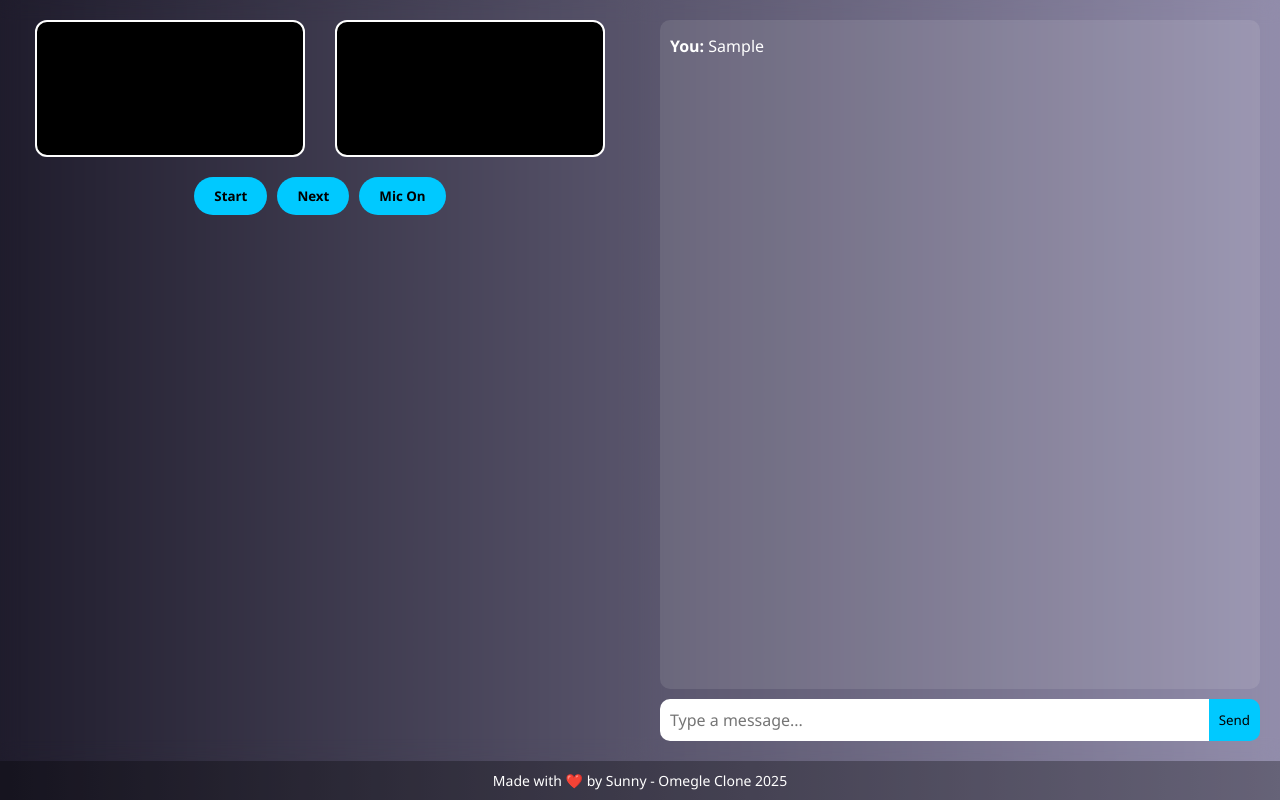
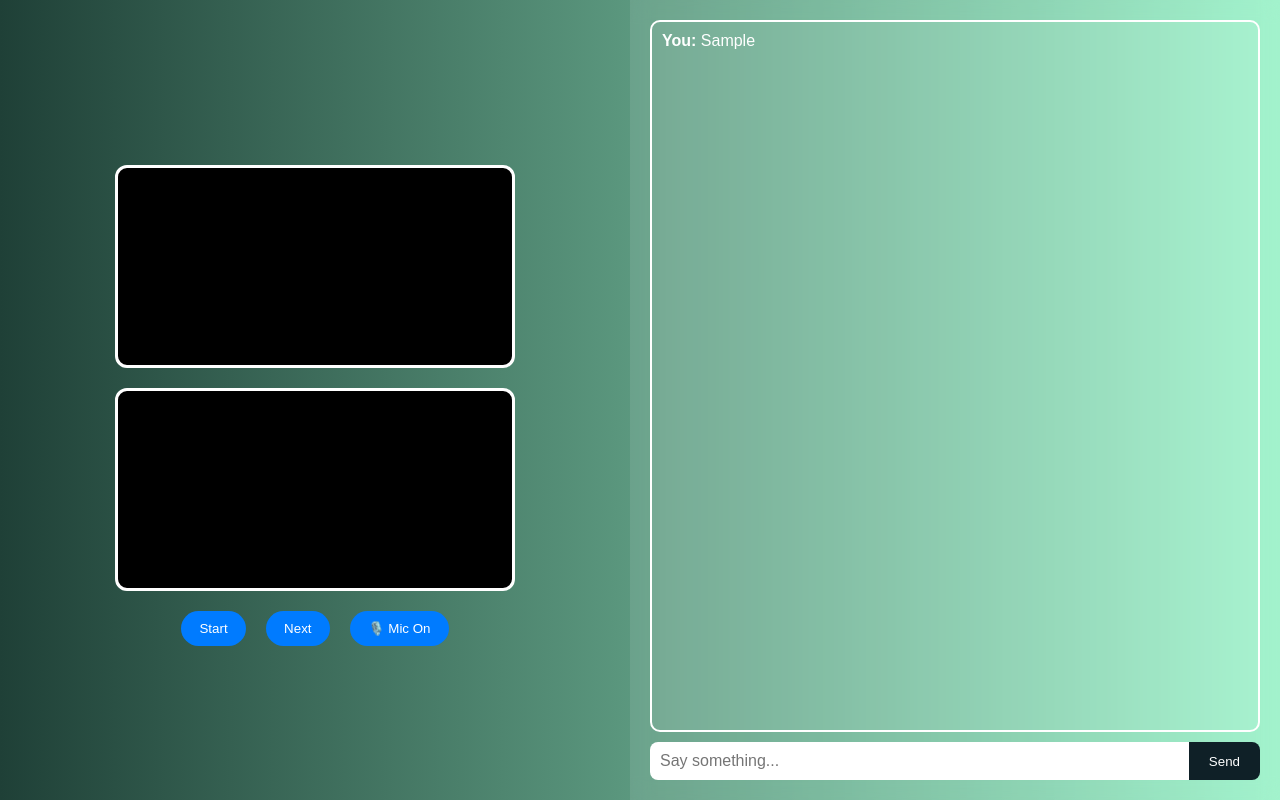
Before and after one commit to Alert9820/Omegle, a website: page public/index.html in a window 1280 px wide. Both pictures are taken after typing "Sample" into the empty fields and a click on the button "Send". Drawn offline with nearby package versions, Linux system fonts and the light colour scheme; no server answers.

Commit message:
Update index.html

```diff
--- a/public/index.html
+++ b/public/index.html
@@ -1,127 +1,129 @@
-<!-- public/index.html --><!DOCTYPE html><html lang="en">
+<!DOCTYPE html>
+<html lang="en">
 <head>
   <meta charset="UTF-8" />
-  <meta name="viewport" content="width=device-width, initial-scale=1.0" />
+  <meta name="viewport" content="width=device-width, initial-scale=1.0"/>
   <title>Omegle Clone - Sunny</title>
   <style>
-    * {
-      box-sizing: border-box;
-      font-family: 'Segoe UI', sans-serif;
-    }
+    * { box-sizing: border-box; font-family: 'Poppins', sans-serif; }
     body {
       margin: 0;
-      background: linear-gradient(to right, #1f1c2c, #928dab);
-      color: white;
+      padding: 0;
+      background: linear-gradient(to right, #1f4037, #99f2c8);
+      display: flex;
+      flex-direction: row;
+      height: 100vh;
+      overflow: hidden;
+    }
+
+    #video-section {
+      flex: 1;
       display: flex;
       flex-direction: column;
-      height: 100vh;
+      justify-content: center;
+      align-items: center;
+      padding: 10px;
     }
-    .main {
+
+    video {
+      width: 90%;
+      max-width: 400px;
+      margin: 10px;
+      border-radius: 12px;
+      border: 3px solid #fff;
+      background: #000;
+    }
+
+    #chat-section {
       flex: 1;
-      display: flex;
-      flex-direction: row;
-      overflow: hidden;
-    }
-    .video-panel, .chat-panel {
-      flex: 1;
-      padding: 20px;
+      background: rgba(255, 255, 255, 0.1);
+      backdrop-filter: blur(10px);
       display: flex;
       flex-direction: column;
-      backdrop-filter: blur(10px);
+      padding: 20px;
     }
-    .video-container {
-      display: flex;
-      justify-content: space-around;
-      flex-wrap: wrap;
-    }
-    video {
-      width: 45%;
-      max-height: 240px;
-      border-radius: 12px;
-      background: black;
-      border: 2px solid white;
-    }
-    .controls {
-      margin-top: 20px;
-      display: flex;
-      justify-content: center;
-      gap: 10px;
-    }
-    .controls button {
-      padding: 10px 20px;
-      border-radius: 20px;
-      border: none;
-      background: #00c9ff;
-      color: #000;
-      cursor: pointer;
-      font-weight: bold;
-    }
-    .chat-box {
+
+    #messages {
       flex: 1;
-      background: rgba(255, 255, 255, 0.1);
-      border-radius: 10px;
-      padding: 10px;
       overflow-y: auto;
       margin-bottom: 10px;
+      padding: 10px;
+      border: 2px solid white;
+      border-radius: 10px;
+      background-color: #ffffff10;
+      color: #fff;
     }
-    .chat-box div {
-      margin: 5px 0;
-    }
-    .chat-input {
+
+    #message-input {
       display: flex;
     }
-    .chat-input input {
+
+    #message-input input {
       flex: 1;
       padding: 10px;
-      border-radius: 10px 0 0 10px;
       border: none;
+      border-radius: 8px 0 0 8px;
       font-size: 16px;
     }
-    .chat-input button {
-      padding: 10px;
+
+    #message-input button {
+      padding: 10px 20px;
       border: none;
-      background: #00c9ff;
-      color: #000;
-      border-radius: 0 10px 10px 0;
+      background-color: #0f2027;
+      color: white;
+      border-radius: 0 8px 8px 0;
       cursor: pointer;
     }
-    footer {
+
+    #controls {
+      margin-top: 10px;
       text-align: center;
-      padding: 10px;
-      font-size: 14px;
-      background: rgba(0, 0, 0, 0.3);
     }
+
+    button.control {
+      margin: 0 8px;
+      padding: 10px 18px;
+      border-radius: 25px;
+      background-color: #007bff;
+      color: white;
+      border: none;
+      cursor: pointer;
+    }
+
     @media (max-width: 768px) {
-      .main { flex-direction: column; }
-      video { width: 100%; }
+      body { flex-direction: column; }
+      #video-section, #chat-section {
+        width: 100%;
+        flex: none;
+        height: 50vh;
+      }
     }
   </style>
 </head>
 <body>
-  <div class="main">
-    <div class="video-panel">
-      <div class="video-container">
+  <div id="video-section">
     <video id="localVideo" autoplay muted playsinline></video>
     <video id="remoteVideo" autoplay playsinline></video>
-      </div>
-      <div class="controls">
-        <button id="startBtn">Start</button>
-        <button id="nextBtn">Next</button>
-        <button id="micBtn">Mic On</button>
+    <div id="controls">
+      <button class="control" id="startBtn">Start</button>
+      <button class="control" id="nextBtn">Next</button>
+      <button class="control" id="micBtn">🎙️ Mic On</button>
     </div>
   </div>
-    <div class="chat-panel">
-      <div class="chat-box" id="messages"></div>
-      <div class="chat-input">
-        <input type="text" id="msgBox" placeholder="Type a message...">
+
+  <div id="chat-section">
+    <div id="messages"></div>
+    <div id="message-input">
+      <input type="text" id="msgBox" placeholder="Say something..." />
       <button id="sendBtn">Send</button>
     </div>
   </div>
-  </div>
-  <footer>Made with ❤️ by Sunny - Omegle Clone 2025</footer>  <script src="/socket.io/socket.io.js"></script>  <script>
+
+  <script src="/socket.io/socket.io.js"></script>
+  <script>
     const socket = io();
     let localStream, peerConnection;
-    let micOn = true;
+    let isMicOn = true;
     const config = { iceServers: [{ urls: 'stun:stun.l.google.com:19302' }] };
 
     const localVideo = document.getElementById('localVideo');
@@ -133,58 +135,69 @@
     const sendBtn = document.getElementById('sendBtn');
     const messages = document.getElementById('messages');
 
-    startBtn.onclick = async () => {
+    async function getMedia() {
+      if (!localStream) {
         localStream = await navigator.mediaDevices.getUserMedia({ video: true, audio: true });
         localVideo.srcObject = localStream;
+      }
+    }
+
+    function appendMessage(msg, sender) {
+      const div = document.createElement('div');
+      div.innerHTML = `<b>${sender}:</b> ${msg}`;
+      messages.appendChild(div);
+      messages.scrollTop = messages.scrollHeight;
+    }
+
+    function createPeerConnection() {
+      const pc = new RTCPeerConnection(config);
+      pc.onicecandidate = e => { if (e.candidate) socket.emit('candidate', e.candidate); };
+      pc.ontrack = e => remoteVideo.srcObject = e.streams[0];
+      localStream.getTracks().forEach(track => pc.addTrack(track, localStream));
+      return pc;
+    }
+
+    startBtn.onclick = async () => {
+      await getMedia();
       socket.emit('ready');
     };
 
     nextBtn.onclick = () => {
-      socket.emit('next');
       if (peerConnection) peerConnection.close();
       remoteVideo.srcObject = null;
       messages.innerHTML = '';
+      socket.emit('next');
     };
 
     micBtn.onclick = () => {
       if (!localStream) return;
-      micOn = !micOn;
-      localStream.getAudioTracks()[0].enabled = micOn;
-      micBtn.textContent = micOn ? 'Mic On' : 'Mic Off';
+      isMicOn = !isMicOn;
+      localStream.getAudioTracks()[0].enabled = isMicOn;
+      micBtn.textContent = isMicOn ? '🎙️ Mic On' : '🔇 Mic Off';
     };
 
     sendBtn.onclick = () => {
       const msg = msgBox.value.trim();
       if (msg) {
+        appendMessage(msg, 'You');
         socket.emit('message', msg);
-        messages.innerHTML += `<div><b>You:</b> ${msg}</div>`;
         msgBox.value = '';
       }
     };
 
-    socket.on('message', msg => {
-      messages.innerHTML += `<div><b>Stranger:</b> ${msg}</div>`;
-    });
+    socket.on('message', msg => appendMessage(msg, 'Stranger'));
 
     socket.on('startCall', async () => {
-      peerConnection = new RTCPeerConnection(config);
-      localStream.getTracks().forEach(track => peerConnection.addTrack(track, localStream));
-      peerConnection.ontrack = e => remoteVideo.srcObject = e.streams[0];
-      peerConnection.onicecandidate = e => {
-        if (e.candidate) socket.emit('candidate', e.candidate);
-      };
+      await getMedia();
+      peerConnection = createPeerConnection();
       const offer = await peerConnection.createOffer();
       await peerConnection.setLocalDescription(offer);
       socket.emit('offer', offer);
     });
 
     socket.on('offer', async offer => {
-      peerConnection = new RTCPeerConnection(config);
-      localStream.getTracks().forEach(track => peerConnection.addTrack(track, localStream));
-      peerConnection.ontrack = e => remoteVideo.srcObject = e.streams[0];
-      peerConnection.onicecandidate = e => {
-        if (e.candidate) socket.emit('candidate', e.candidate);
-      };
+      await getMedia();
+      peerConnection = createPeerConnection();
       await peerConnection.setRemoteDescription(new RTCSessionDescription(offer));
       const answer = await peerConnection.createAnswer();
       await peerConnection.setLocalDescription(answer);
@@ -192,16 +205,17 @@
     });
 
     socket.on('answer', answer => {
-      peerConnection.setRemoteDescription(new RTCSessionDescription(answer));
+      if (peerConnection) peerConnection.setRemoteDescription(new RTCSessionDescription(answer));
     });
 
     socket.on('candidate', candidate => {
-      peerConnection.addIceCandidate(new RTCIceCandidate(candidate));
+      if (peerConnection) peerConnection.addIceCandidate(new RTCIceCandidate(candidate));
     });
 
     socket.on('disconnect', () => {
       if (peerConnection) peerConnection.close();
       remoteVideo.srcObject = null;
     });
-  </script></body>
+  </script>
+</body>
 </html>
```
Lines whose indentation alone changed are shown as unchanged.
